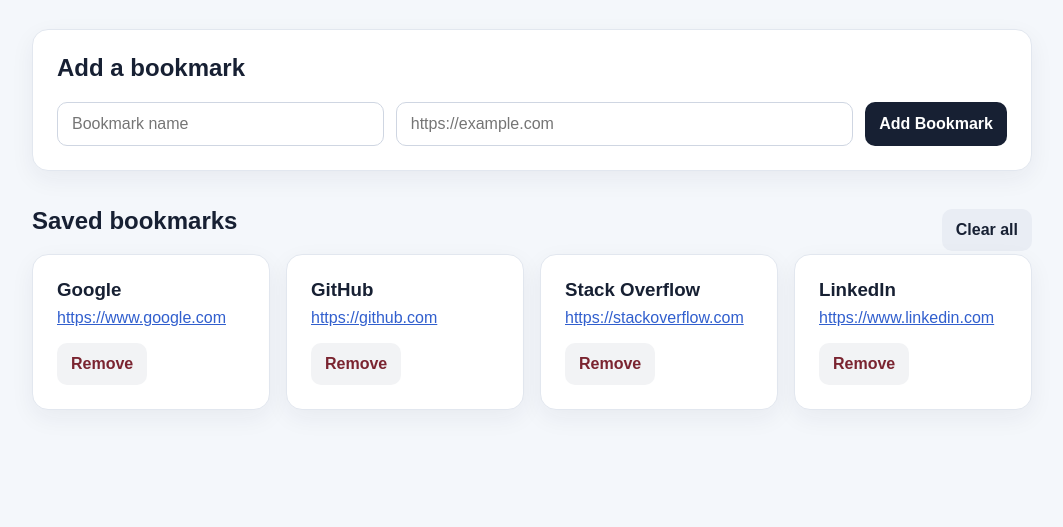
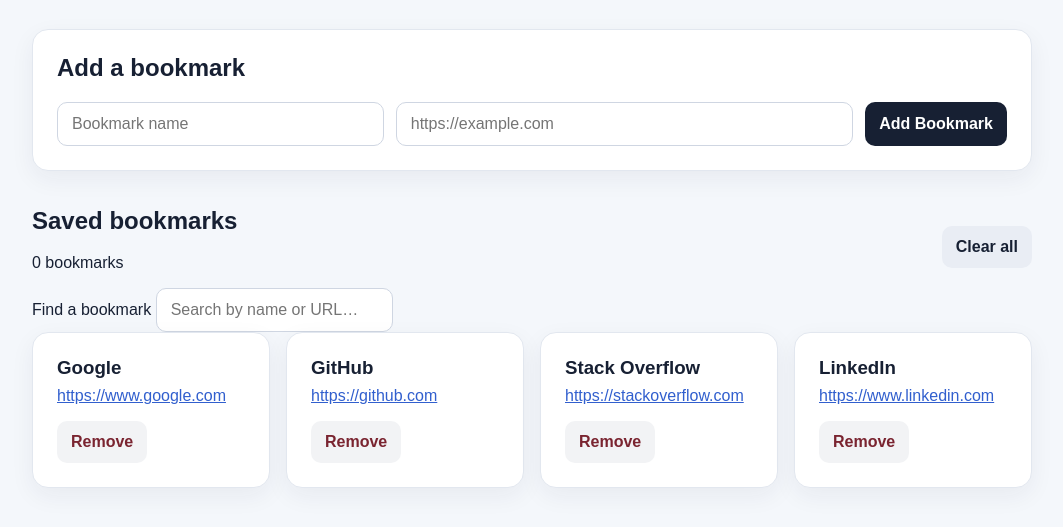
Before and after one commit to inshalashraf/BookMark-project, a plain HTML site: page index.html in a window 1280 px wide. Shown: the part 203-730 px from the top of the page, without its empty margins (108-1171 px from the left). Drawn offline with Linux system fonts and the light colour scheme.

Commit message:
Add bookmark search and count controls

```diff
--- a/index.html
+++ b/index.html
@@ -26,11 +26,17 @@
 
         <section aria-labelledby="saved-title">
             <div class="section-heading">
-                <h2 id="saved-title">Saved bookmarks</h2>
+                <div>
+                    <h2 id="saved-title">Saved bookmarks</h2>
+                    <p id="bookmarkCount" class="bookmark-count" aria-live="polite">0 bookmarks</p>
+                </div>
                 <button id="clearBookmarks" class="secondary" type="button">Clear all</button>
             </div>
+            <label class="search-label" for="bookmarkSearch">Find a bookmark</label>
+            <input id="bookmarkSearch" class="search-input" type="search" placeholder="Search by name or URL…">
             <div id="bookmarkList" class="bookmark-grid" aria-live="polite"></div>
             <p id="emptyState" class="empty">No bookmarks yet. Add your first one above.</p>
+            <p id="noResults" class="empty" hidden>No matches found. Try another search.</p>
         </section>
     </main>
 
```
